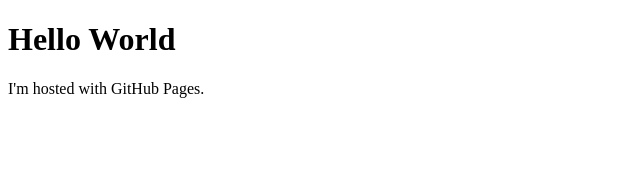
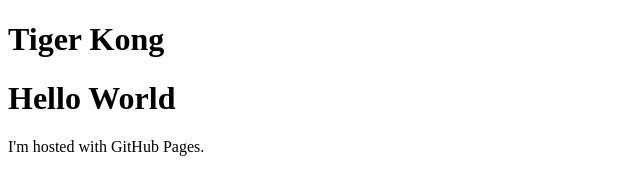
Before and after one commit to tig567899/tig567899, a plain HTML site: page index.html in a window 1280 px wide. Shown: the whole page, without its empty margins (0-640 px from the left). Drawn offline with Linux system fonts and the light colour scheme.

Commit message:
Added header

```diff
--- a/index.html
+++ b/index.html
@@ -1,5 +1,7 @@
 <!DOCTYPE html>
 <html>
+<header>
+<h1>Tiger Kong</h1>
 <body>
 <h1>Hello World</h1>
 <p>I'm hosted with GitHub Pages.</p>
```
